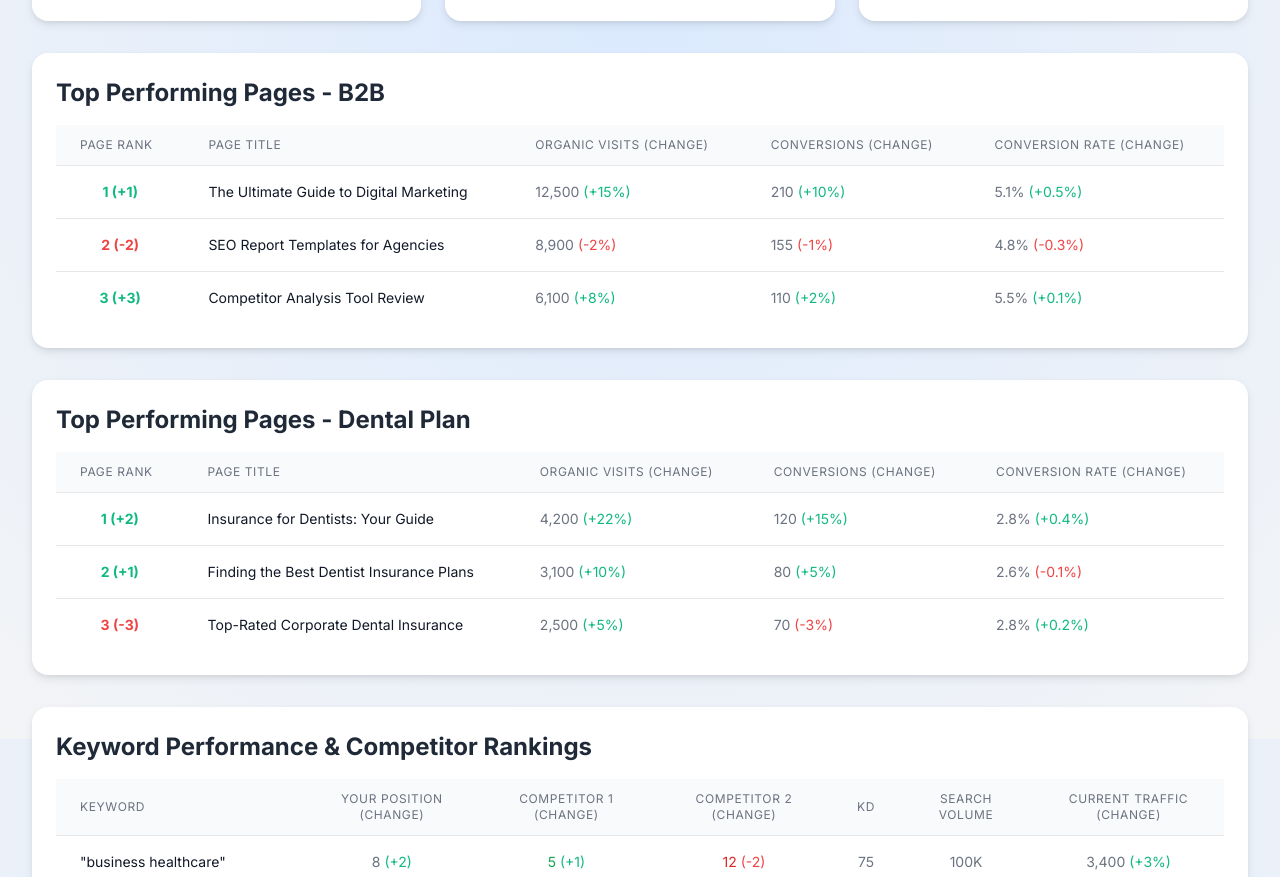
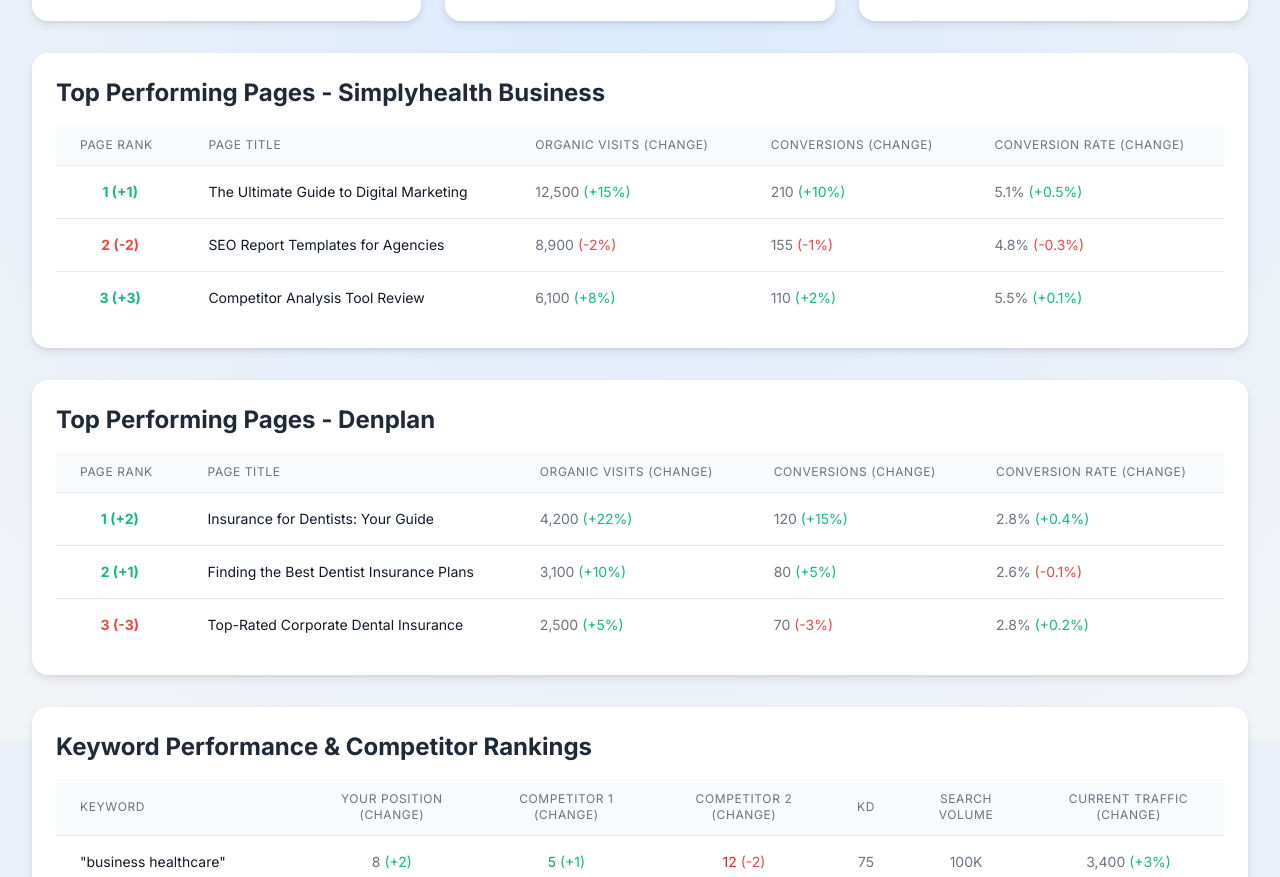
Before and after one commit to lawrenced/looker-studio, a plain HTML site: page index.html in a window 1280 px wide. Shown: the part 861-1738 px from the top of the page. Drawn offline with nearby package versions, Linux system fonts and the light colour scheme.

Commit message:
Update index.html

```diff
--- a/index.html
+++ b/index.html
@@ -176,7 +176,7 @@
 
         <!-- Top Performing Pages -->
         <section class="card p-6 mb-8 link-effect">
-            <h2 class="text-2xl font-bold text-gray-800 mb-4">Top Performing Pages - B2B</h2>
+            <h2 class="text-2xl font-bold text-gray-800 mb-4">Top Performing Pages - Simplyhealth Business</h2>
             <div class="overflow-x-auto">
                 <table class="min-w-full divide-y divide-gray-200">
                     <thead class="bg-gray-50">
@@ -223,7 +223,7 @@
 
         <!-- Dental Plan Pages -->
         <section class="card p-6 mb-8 link-effect">
-            <h2 class="text-2xl font-bold text-gray-800 mb-4">Top Performing Pages - Dental Plan</h2>
+            <h2 class="text-2xl font-bold text-gray-800 mb-4">Top Performing Pages - Denplan</h2>
             <div class="overflow-x-auto">
                 <table class="min-w-full divide-y divide-gray-200">
                     <thead class="bg-gray-50">
```
